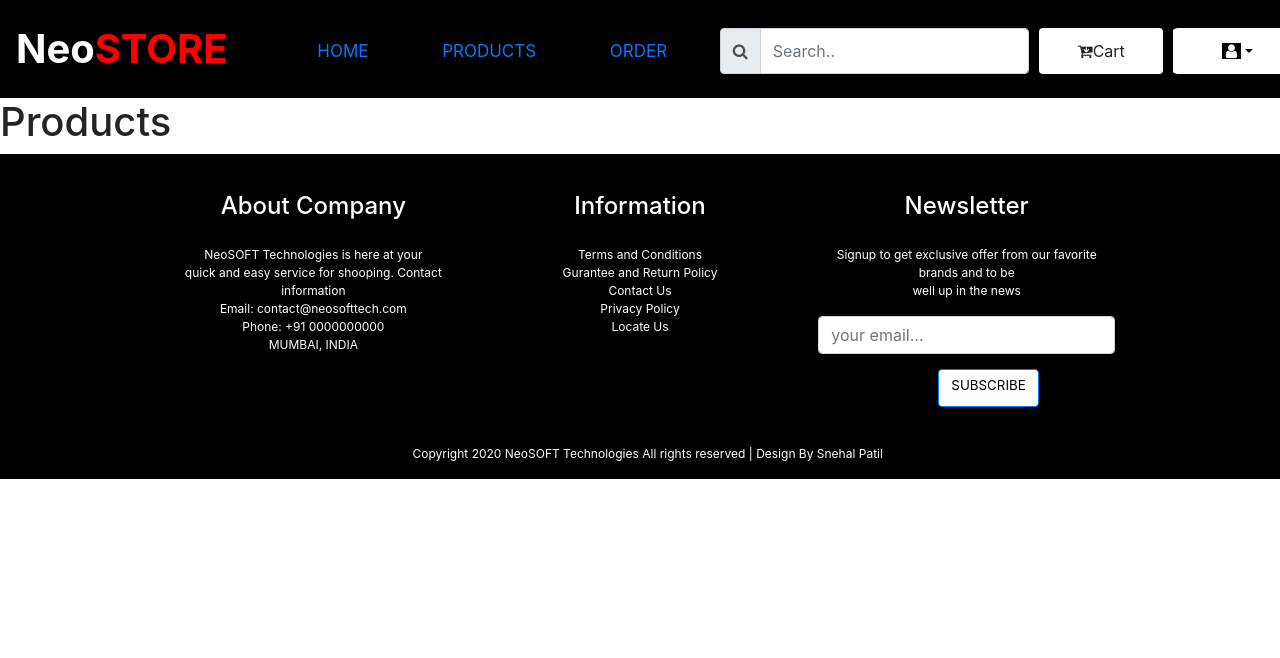
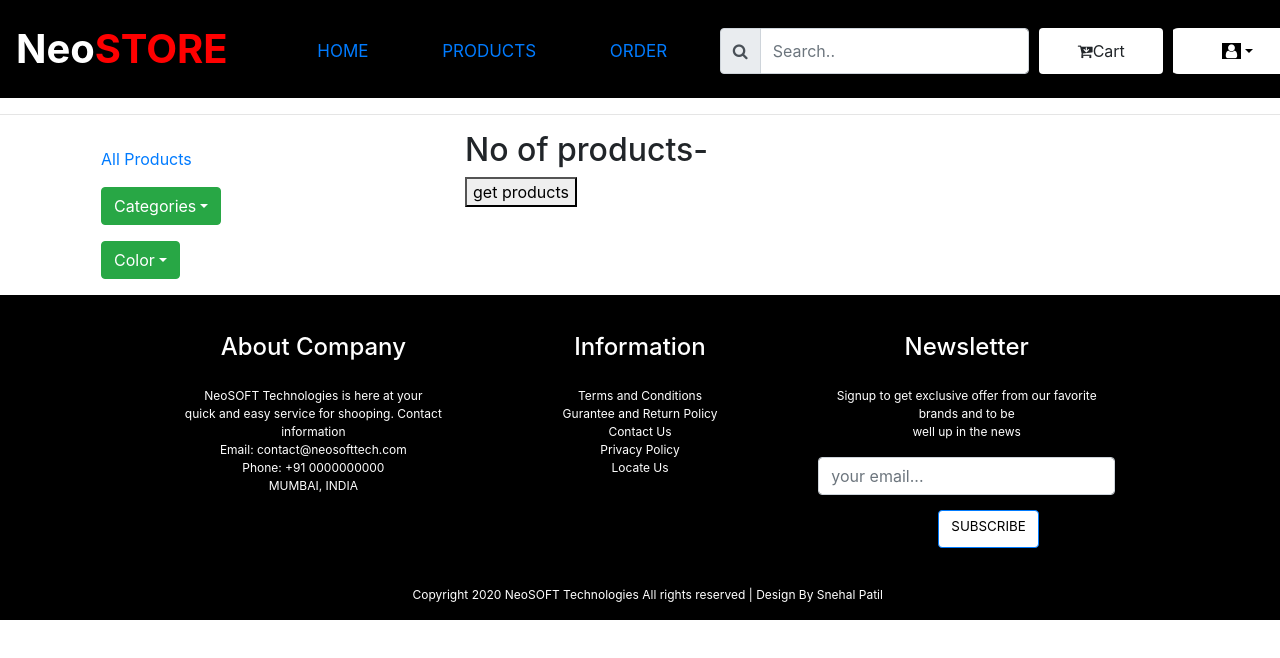
Before and after one commit to snehalneosoft55/NeoStore, a React (Create React App) app: page /Products in a window 1280 px wide. Shown: the top 658 px of the page. Built offline with nearby package versions, Linux system fonts and the light colour scheme.

Commit message:
added redux

```diff
--- a/package.json
+++ b/package.json
@@ -11,8 +11,10 @@
     "react": "^16.13.0",
     "react-bootstrap": "^1.0.0-beta.17",
     "react-dom": "^16.13.0",
+    "react-redux": "^7.2.0",
     "react-router-dom": "^5.1.2",
-    "react-scripts": "3.4.0"
+    "react-scripts": "3.4.0",
+    "redux": "^4.0.5"
   },
   "scripts": {
     "start": "react-scripts start",
--- a/src/App.js
+++ b/src/App.js
@@ -1,4 +1,7 @@
 import React from 'react';
+import { Provider } from 'react-redux'
+import store from './redux/store'
+
 import 'bootstrap/dist/css/bootstrap.min.css';
 
 import {BrowserRouter as Router,Route} from 'react-router-dom'
@@ -17,6 +20,7 @@ import Products from './components/Products'
 //Router
 function App() {
   return (
+    <Provider store={store}>
     <div className="App">
       <Router>
         <Route path="/" exact component={HomePage} />
@@ -30,6 +34,7 @@ function App() {
 
       </Router>
     </div>
+    </Provider>
   );
 }
 
--- /dev/null
+++ b/src/assets/css/sideMenu.css
@@ -0,0 +1,3 @@
+.menuItem{
+    box-shadow: 1px;
+}
--- a/src/components/Products.js
+++ b/src/components/Products.js
@@ -1,15 +1,48 @@
-import React from 'react';
+import React from 'react'
+import { connect } from 'react-redux'
+import { getProduct } from '../redux'
+// import {ProductReducer} from '../redux/Products/ProductReduser'
+
+import {Container , Row, Col} from 'react-bootstrap'
+
 import Footer from './footer'
 import HomeNavBar from './navbar'
+import SideMenu from './SideMenu';
 
-export default class Products extends React.Component{
-    render(){
+
+
+
+    function Products(props)
+    {
         return(
             <div>
                 <HomeNavBar/>
-                    <h1>Products</h1>
+                <hr></hr>
+                   <div>
+                       <Container>
+                           <Row>
+                               <Col xs={4}><SideMenu/></Col>
+                               <Col>
+                                <h2>No of products-{props.NoOfProducts} </h2>
+                                <button onClick={props.getProduct}>get products</button>
+                               </Col>
+                           </Row>
+                       </Container>
+                   </div>
                 <Footer/>
             </div>
         );
     }
+
+const mapStateToProps = state =>{
+    return {
+        NoOfProducts : state.NoOfProducts
+    }
 }
+const mapDispatchToProps = dispatch =>{
+    return{
+        getProducts:()=>dispatch(getProduct())
+    }
+}
+
+export default connect(mapStateToProps,mapDispatchToProps)(Products)
--- /dev/null
+++ b/src/components/SideMenu.js
@@ -0,0 +1,52 @@
+import React, { Component } from 'react'
+import { Dropdown } from 'react-bootstrap'
+
+export class SideMenu extends Component {
+    render() {
+        return (
+            <div>
+                <nav class="navbar ">
+                <ul class="navbar-nav">
+    <li class="nav-item">
+      <a class="nav-link" href="#"><Dropdown className="menuItem">All Products</Dropdown></a>
+    </li>
+    <li class="nav-item">
+      <a class="nav-link" href="#">
+      <Dropdown>
+  <Dropdown.Toggle variant="success" id="dropdown-basic">
+    Categories
+  </Dropdown.Toggle>
+
+  <Dropdown.Menu>
+    <Dropdown.Item href="#/action-1">Sofa</Dropdown.Item>
+    <Dropdown.Item href="#/action-2">Bed</Dropdown.Item>
+    <Dropdown.Item href="#/action-3">Chair</Dropdown.Item>
+    <Dropdown.Item href="#/action-4">Table</Dropdown.Item>
+    <Dropdown.Item href="#/action-3">Almirah</Dropdown.Item>
+  </Dropdown.Menu>
+</Dropdown>
+      </a>
+    </li>
+    <li class="nav-item">
+      <a class="nav-link" href="#">
+      <Dropdown>
+  <Dropdown.Toggle variant="success" id="dropdown-basic">
+    Color
+  </Dropdown.Toggle>
+
+  <Dropdown.Menu>
+    <Dropdown.Item href="#/action-1">Red</Dropdown.Item>
+    <Dropdown.Item href="#/action-2">White</Dropdown.Item>
+    <Dropdown.Item href="#/action-3">Blue</Dropdown.Item>
+  </Dropdown.Menu>
+</Dropdown>
+      </a>
+    </li>
+  </ul>
+                </nav>
+            </div>
+        )
+    }
+}
+
+export default SideMenu
--- a/src/index.js
+++ b/src/index.js
@@ -5,8 +5,6 @@ import App from './App';
 import * as serviceWorker from './serviceWorker';
 import 'bootstrap/dist/css/bootstrap.min.css';
 
-
-
 ReactDOM.render(<App />, document.getElementById('root'));
 
 // If you want your app to work offline and load faster, you can change
--- /dev/null
+++ b/src/redux/Products/ProductReduser.js
@@ -0,0 +1,16 @@
+import { GET_PRODUCT } from './productType'
+
+const initialState = {
+    NoOfProducts:10
+}
+const ProductReducer = (state = initialState,action)=>{
+    switch(action.type){
+        case GET_PRODUCT: return {
+            ...state,
+            NoOfProducts:state.NoOfProducts-1
+        }
+        default:return false
+    }
+}
+
+export default ProductReducer;
--- /dev/null
+++ b/src/redux/Products/productAction.js
@@ -0,0 +1,7 @@
+import { GET_PRODUCT } from './productType'
+
+export const getProduct = () =>{
+    return {
+        type : GET_PRODUCT
+    }
+}
--- /dev/null
+++ b/src/redux/Products/productType.js
@@ -0,0 +1 @@
+export const GET_PRODUCT = 'GET_PRODUCT'
--- /dev/null
+++ b/src/redux/index.js
@@ -0,0 +1 @@
+export {getProduct} from './Products/productAction'
--- /dev/null
+++ b/src/redux/store.js
@@ -0,0 +1,6 @@
+import { createStore } from 'redux'
+import ProductReducer from './Products/ProductReduser'
+
+const store = createStore(ProductReducer)
+
+export default store
```
Also changed, not shown: 1 other file (tests, documents, lock files or other folders).
